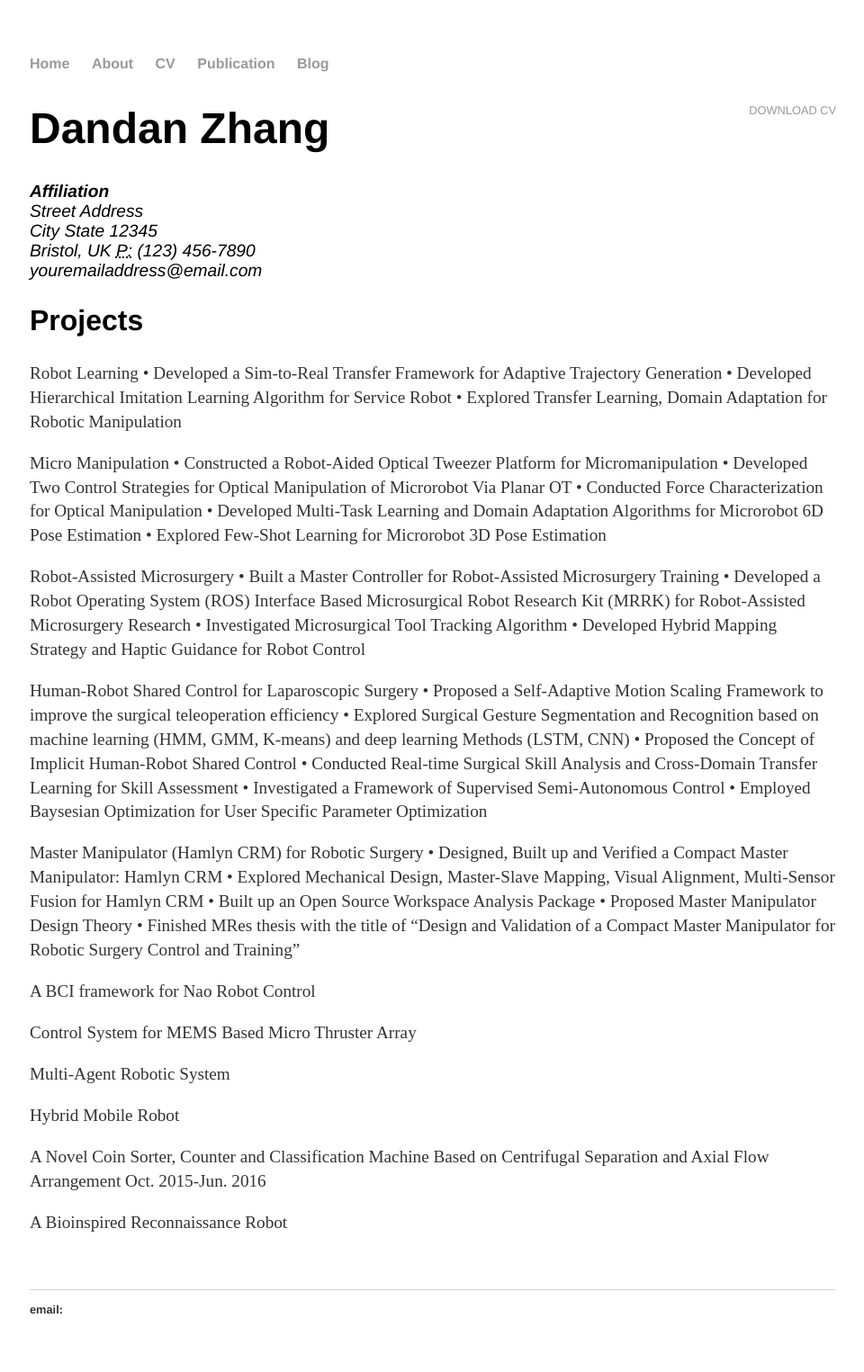
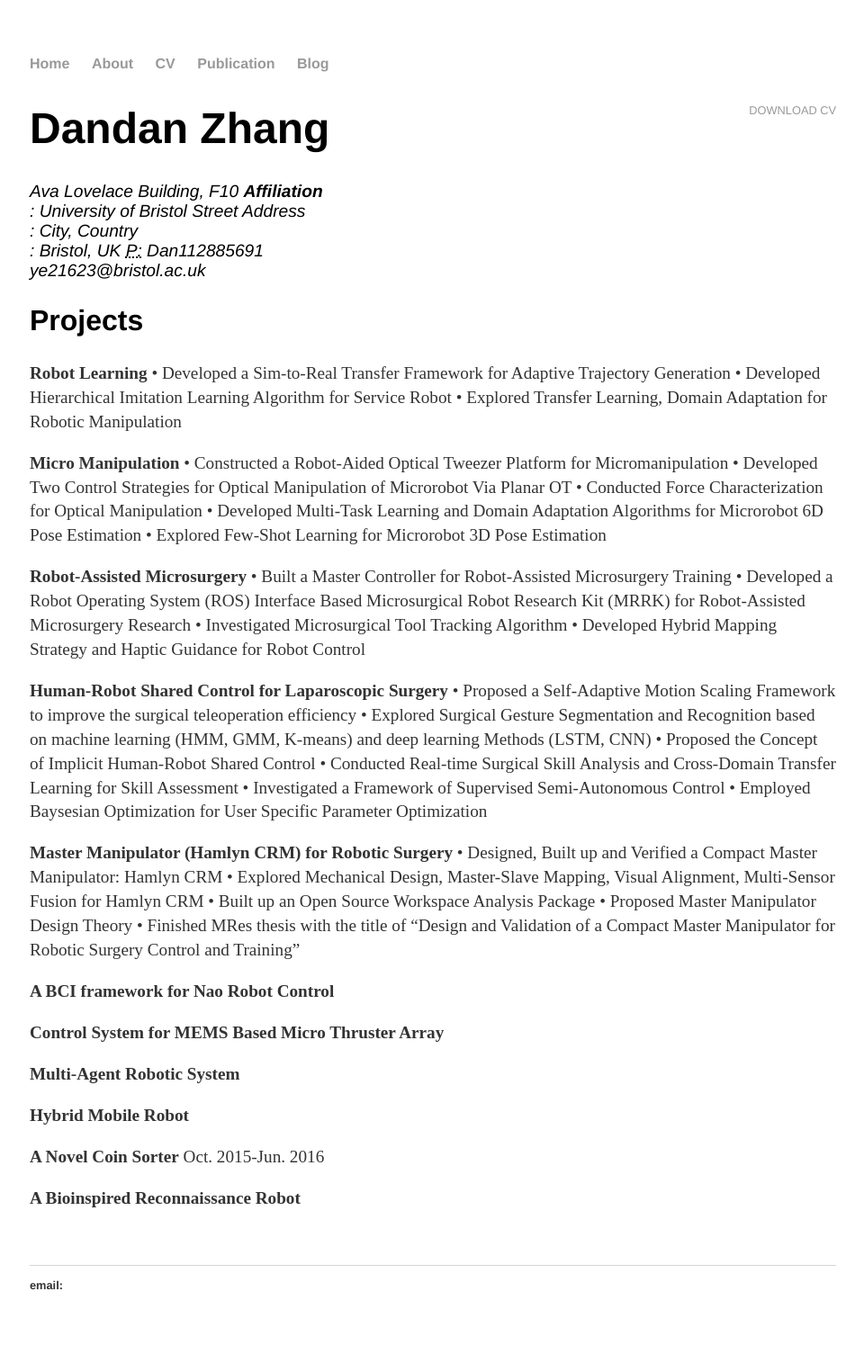
Before and after one commit to ImperialDanDan/ImperialDanDan.github.io, a Jekyll site: the page built from cv/index.html, in a window 1280 px wide. Shown: the whole page at 90% size, without its empty margins (159-1119 px from the left). Built offline with Jekyll 4.4.1, drawn with Linux system fonts in a browser that asks for light colours; Markdown is read by kramdown in place of the engine named in the settings; after the commit the page ends 1498 px from its top, so only the background shows below that.

Commit message:
Update index.html

```diff
--- a/cv/index.html
+++ b/cv/index.html
@@ -1,28 +1,28 @@
 ---
 layout: default
-title: CV of Your Name
+title: CV of Dandan Zhang
 ---
 
 	<div class="cv">
 		<a href="#" class="download" title="Download CV as PDF">Download CV</a>
 					<h1>Dandan Zhang</h1>
-					<address>
-					<strong>Affiliation</strong><br>
-					Street Address<br>
-					City State 12345<br> Bristol, UK
-					<abbr title="phone">P:</abbr> (123) 456-7890<br>
-					<span class="obfuscate">youremailaddress@email.com</span>
+					<address> Ava Lovelace Building, F10
+					<strong>Affiliation</strong><br>: University of Bristol
+					Street Address<br>:
+					City, Country<br>:  Bristol, UK
+					<abbr title="WeChat">P:</abbr> Dan112885691 <br>
+					<span class="obfuscate">ye21623@bristol.ac.uk</span>
 					</address>
 
 
 		<h2>Projects</h2>
-<p>Robot Learning           </a>
+<p><strong>Robot Learning</strong>           </a>
 •	Developed a Sim-to-Real Transfer Framework for Adaptive Trajectory Generation
 •	Developed Hierarchical Imitation Learning Algorithm for Service Robot
 •	Explored Transfer Learning, Domain Adaptation for Robotic Manipulation
 <p>
 
-<p>Micro Manipulation </a>
+<p><strong>Micro Manipulation</strong> </a>
 •	Constructed a Robot-Aided Optical Tweezer Platform for Micromanipulation
 •	Developed Two Control Strategies for Optical Manipulation of Microrobot Via Planar OT
 •	Conducted Force Characterization for Optical Manipulation
@@ -30,14 +30,14 @@ title: CV of Your Name
 •	Explored Few-Shot Learning for Microrobot 3D Pose Estimation
 <p>
 
-<p>Robot-Assisted Microsurgery	</a>
+<p><strong>Robot-Assisted Microsurgery</strong>	</a>
 •	Built a Master Controller for Robot-Assisted Microsurgery Training
 •	Developed a Robot Operating System (ROS) Interface Based Microsurgical Robot Research Kit (MRRK) for Robot-Assisted Microsurgery Research
 •	Investigated Microsurgical Tool Tracking Algorithm
 •	Developed Hybrid Mapping Strategy and Haptic Guidance for Robot Control
 <p>
 
-<p>Human-Robot Shared Control for Laparoscopic Surgery </a>
+<p><strong>Human-Robot Shared Control for Laparoscopic Surgery</strong> </a>
 •	Proposed a Self-Adaptive Motion Scaling Framework to improve the surgical teleoperation efficiency
 •	Explored Surgical Gesture Segmentation and Recognition based on machine learning (HMM, GMM, K-means) and deep learning Methods (LSTM, CNN)
 •	Proposed the Concept of Implicit Human-Robot Shared Control
@@ -46,28 +46,28 @@ title: CV of Your Name
 •	Employed Baysesian Optimization for User Specific Parameter Optimization
 <p>
 
-<p>Master Manipulator (Hamlyn CRM) for Robotic Surgery </a>
+<p><strong>Master Manipulator (Hamlyn CRM) for Robotic Surgery</strong> </a>
 •	Designed, Built up and Verified a Compact Master Manipulator: Hamlyn CRM
 •	Explored Mechanical Design, Master-Slave Mapping, Visual Alignment, Multi-Sensor Fusion for Hamlyn CRM
 •	Built up an Open Source Workspace Analysis Package
 •	Proposed Master Manipulator Design Theory
 •	Finished MRes thesis with the title of “Design and Validation of a Compact Master Manipulator for Robotic Surgery Control and Training”
 <p>
-<p>A BCI framework for Nao Robot Control</a>
+<p><strong>A BCI framework for Nao Robot Control</strong></a>
 
 
-<p>Control System for MEMS Based Micro Thruster Array</a>
+<p><strong>Control System for MEMS Based Micro Thruster Array</strong></a>
 
-<p>Multi-Agent Robotic System</a>
+<p><strong>Multi-Agent Robotic System</strong></a>
 
 
-<p>Hybrid Mobile Robot</a>
+<p><strong>Hybrid Mobile Robot</strong></a>
 
 
-<p>A Novel Coin Sorter, Counter and Classification Machine Based on Centrifugal Separation and Axial Flow Arrangement </a>                                                                                                                                Oct. 2015-Jun. 2016
+<p><strong>A Novel Coin Sorter</strong></a>                                                                                                                                Oct. 2015-Jun. 2016
 
 
-		<p>A Bioinspired Reconnaissance Robot  </a>
+<p><strong>A Bioinspired Reconnaissance Robot</strong> </a>
 
 
 
```
